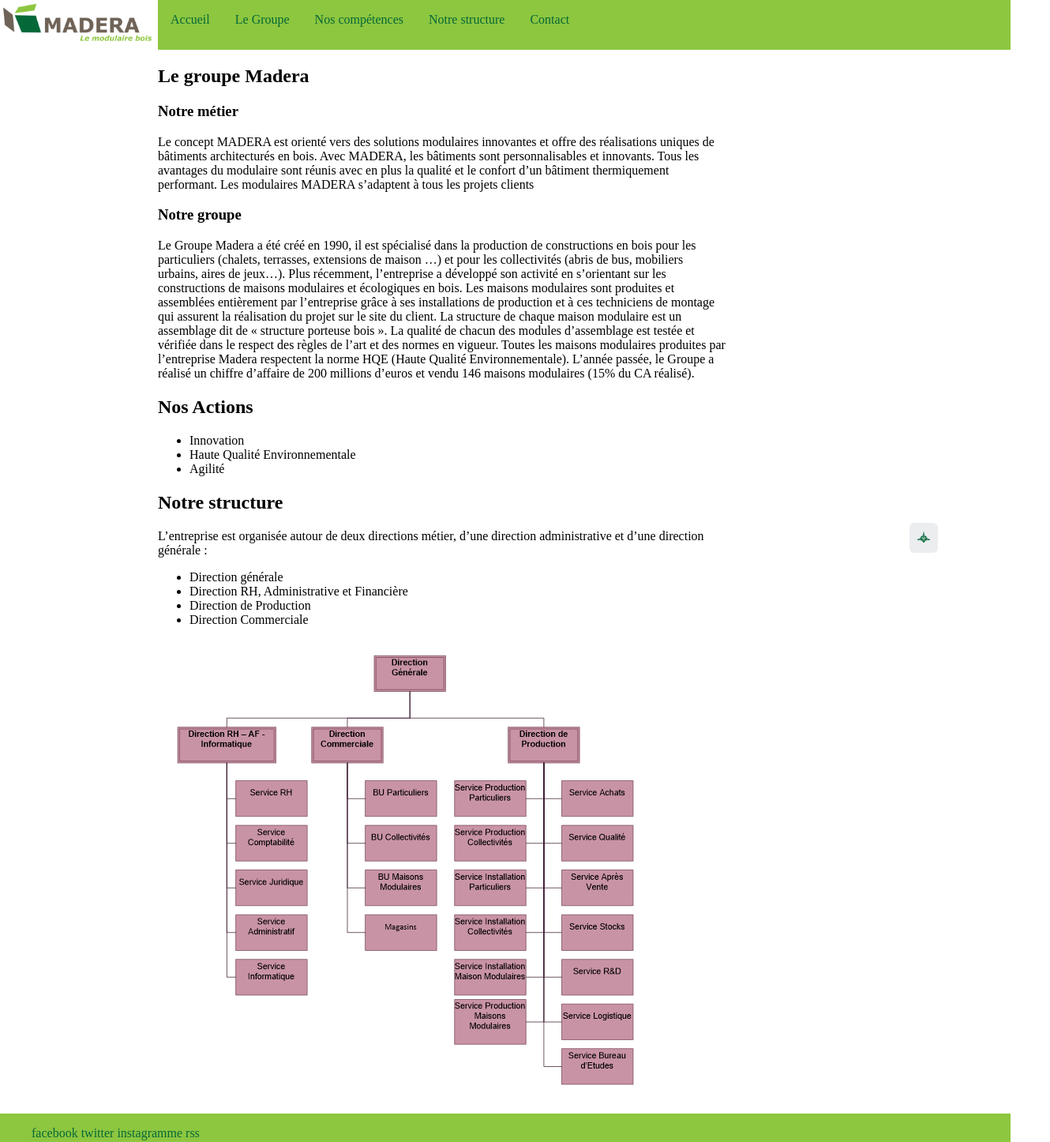
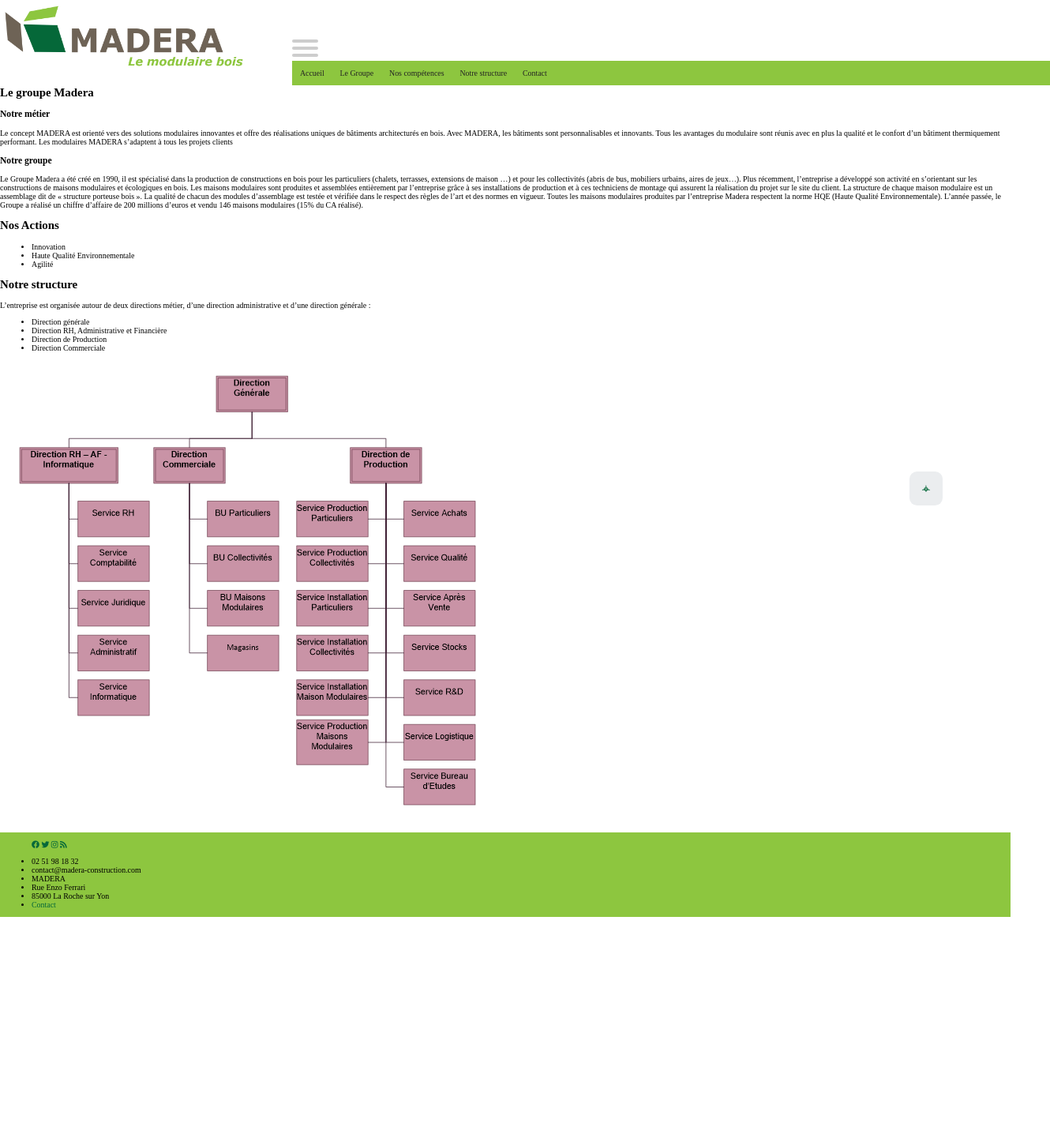
Before and after one commit to NeroCoreYMoreau/CesiWeb2020, a plain HTML site: page index.html in a window 1280 px wide. Shown: the top 1446 px of the page at 79% size, 1330 px wide, since content can reach past the window. After the commit the page ends 1161 px from the top, so only its background shows below. Drawn offline with Linux system fonts and the light colour scheme.

Commit message:
end days 2

```diff
--- a/css/style.css
+++ b/css/style.css
@@ -2,6 +2,7 @@ body{
 	background-color: white;
 	margin: 0;
 	padding: 0;
+	font-size: 62%;
 }
 
 a{
@@ -33,43 +34,181 @@ ul a:hover {
 	text-decoration: none;
 }
 
-.nav .menu {
-	display: flex; /*1*/
-	flex-direction : row; /*2*/
-	justify-content: flex-start; /*3*/
-	align-items: center;
-	height: 100%;
-}
+  .nav .menu{
+    display: flex; /*1*/
+	flex-direction : column; /*2*/
+	justify-content: center; /*3*/
+  }
 
 header h1 {
 	display: none;
 }
+/************Burger menu************/
 
-footer{
-	height: auto;
-	width: 100%;
-	background-color: #8dc63f;
+
+#menuToggle
+{
+  display: block;
+  position: relative;
+  top: 50px;
+  left: 50px;
+
+  z-index: 1;
+
+  -webkit-user-select: none;
+  user-select: none;
 }
+
+#menuToggle a
+{
+  text-decoration: none;
+  color: #232323;
+
+  transition: color 0.3s ease;
+}
+
+#menuToggle a:hover
+{
+  color: tomato;
+}
+
+
+#menuToggle input
+{
+  display: block;
+  width: 40px;
+  height: 32px;
+  position: absolute;
+  top: -7px;
+  left: -5px;
+
+  cursor: pointer;
+
+  opacity: 0; /* hide this */
+  z-index: 2; /* and place it over the hamburger */
+
+  -webkit-touch-callout: none;
+}
+
+/*
+ * Just a quick hamburger
+ */
+#menuToggle span
+{
+  display: block;
+  width: 33px;
+  height: 4px;
+  margin-bottom: 5px;
+  position: relative;
+
+  background: #cdcdcd;
+  border-radius: 3px;
+
+  z-index: 1;
+
+  transform-origin: 4px 0px;
+
+  transition: transform 0.5s cubic-bezier(0.77,0.2,0.05,1.0),
+              background 0.5s cubic-bezier(0.77,0.2,0.05,1.0),
+              opacity 0.55s ease;
+}
+
+#menuToggle span:first-child
+{
+  transform-origin: 0% 0%;
+}
+
+#menuToggle span:nth-last-child(2)
+{
+  transform-origin: 0% 100%;
+}
+
+/*
+ * Transform all the slices of hamburger
+ * into a crossmark.
+ */
+#menuToggle input:checked ~ span
+{
+  opacity: 1;
+  transform: rotate(45deg) translate(-2px, -1px);
+  background: #232323;
+}
+
+/*
+ * But let's hide the middle one.
+ */
+#menuToggle input:checked ~ span:nth-last-child(3)
+{
+  opacity: 0;
+  transform: rotate(0deg) scale(0.2, 0.2);
+}
+
+/*
+ * Ohyeah and the last one should go the other direction
+ */
+#menuToggle input:checked ~ span:nth-last-child(2)
+{
+  transform: rotate(-45deg) translate(0, -1px);
+}
+
+/*
+ * Make this absolute positioned
+ * at the top left of the screen
+ */
+#menu
+{
+  position: absolute;
+  width: 300px;
+  margin: -100px 0 0 -50px;
+  padding: 50px;
+  padding-top: 125px;
+
+  background: #ededed;
+  list-style-type: none;
+  -webkit-font-smoothing: antialiased;
+  /* to stop flickering of text in safari */
+
+  transform-origin: 0% 0%;
+  transform: translate(-100%, 0);
+
+  transition: transform 0.5s cubic-bezier(0.77,0.2,0.05,1.0);
+}
+
+#menu li
+{
+  padding: 10px 0;
+  font-size: 22px;
+}
+
+/*
+ * And let's slide it in from the left
+ */
+#menuToggle input:checked ~ ul
+{
+  transform: none;
+}
+
+
 
 /************Button to top************/
 .button_top {
 border: none;
 background-color: #ebedef !important;
 font-weight: 100;
-padding: 10px;
+padding: 1rem;
 text-transform: uppercase;
-border-radius: 6px;
+border-radius: 0.6rem;
 display: inline-block;
 transition: all 0.3s ease 0s;
 position: fixed;
-bottom: 100px;
+bottom: 10rem;
 left:90%;
 }
 
 .button_top:hover {
 color: #404040 !important;
 font-weight: 700 !important;
-letter-spacing: 3px;
+letter-spacing: 0.3rem;
 background: none;
 -webkit-box-shadow: 0px 5px 40px -10px rgba(0,0,0,0.57);
 -moz-box-shadow: 0px 5px 40px -10px rgba(0,0,0,0.57);
@@ -101,44 +240,48 @@ footer{
 
 body{
 	display: grid;
-    grid-template-columns: 200px auto;
+    grid-template-columns: 10rem auto;;
     grid-template-areas:
-     "header menu_nav"
-     "content_main content_main"
-     "footer footer";
+     "menu_nav header"
+     "menu_nav content_main"
+     "menu_nav footer";
+}
+
+/************Footer************/
+
+footer{
+	height: auto;
+	width: 100%;
+	background-color: #8dc63f;
 }
 
 
 
+/************Responsive 480px************/
+@media (min-width: 48rem) {
+	.nav .menu {
+		display: flex; /*1*/
+		flex-direction : row; /*2*/
+		justify-content: flex-start; /*3*/
+		align-items: center;
+		height: 100%;
+	}
 
+ 	body{
+		display: grid;
+	    grid-template-columns: 20rem auto;
+	    grid-template-areas:
+	     "header menu_nav"
+	     "content_main content_main"
+	     "footer footer";
+	}
+}
 
-
-
-/************Responsive 480px************/
-@media (max-width: 480px) {
-
-  .nav .menu{
-    display: flex; /*1*/
-	flex-direction : column; /*2*/
-	justify-content: center; /*3*/
-  }
+@media(min-width: 102rem) {
 
   body{
 	display: grid;
-    grid-template-columns: auto;
-    grid-template-areas:
-     "header"
-     "menu_nav"
-     "content_main"
-     "footer";
- }
-}
-
-@media(min-width: 1024px) {
-
-  body{
-	display: grid;
-    grid-template-columns: 200px 2fr 1fr;
+    grid-template-columns: 20rem 2fr 1fr;
     grid-template-areas:
      "header menu_nav menu_nav"
      "... content_main ..."
--- a/index.html
+++ b/index.html
@@ -28,7 +28,12 @@
 		<h1>Groupe Madera</h1>
 		<img src="./img/logo.png" id="logo_header" alt="logo">
 	</header>
-	<nav id="menu_nav" class="nav" >
+	  	<nav id="menu_nav" class="nav" role="navigation">
+	    	<div id="menuToggle">
+		     	<input type="checkbox" />
+		     	<span></span>
+		    	<span></span>
+		    <span></span>
 		    <ul class="menu">
 		      	<li><a href="#">Accueil</a></li>
 		      	<li><a href="#maderaGroup">Le Groupe</a></li>
@@ -36,6 +41,7 @@
 		      	<li><a href="#structure">Notre structure</a></li>
 		      	<li><a href="./contact.html">Contact</a></li>
 		    </ul>
+		  </div>
 		  </nav>
 	<section id="contentMain">
 		<article id="maderaGroup">
@@ -83,10 +89,21 @@
 	</section>
 	<footer>
 		<ul id="lienSociaux">
-			<a href="#">facebook</a>
-			<a href="#">twitter</a>
-			<a href="#">instagramme</a>
-			<a href="#">rss</a>
+			<a href="#"><i class="fab fa-facebook"></i></a>
+			<a href="#"><i class="fab fa-twitter"></i></a>
+			<a href="#"><i class="fab fa-instagram"></i></a>
+			<a href="#"><i class="fas fa-rss"></i></a>
+
+		</ul>
+		<ul id="contactFooter">
+			<li>02 51 98 18 32</li>
+			<li>contact@madera-construction.com</li>
+			<li>MADERA</li>
+			<li>Rue Enzo Ferrari</li>
+			<li>85000 La Roche sur Yon</li>
+			<li>
+				<a href="./contact.html">Contact</a>
+			</li>
 		</ul>
 		<a id="goTop" class="button_top" href="#top"><i class="fab fa-galactic-senate"></i></a>
 	</footer>
```
Also changed, not shown: img/logoSolo.PNG (added), img/mm2.jpg (added), img/mm3.jpg (added), 1 other file. Lines whose indentation alone changed are shown as unchanged.
